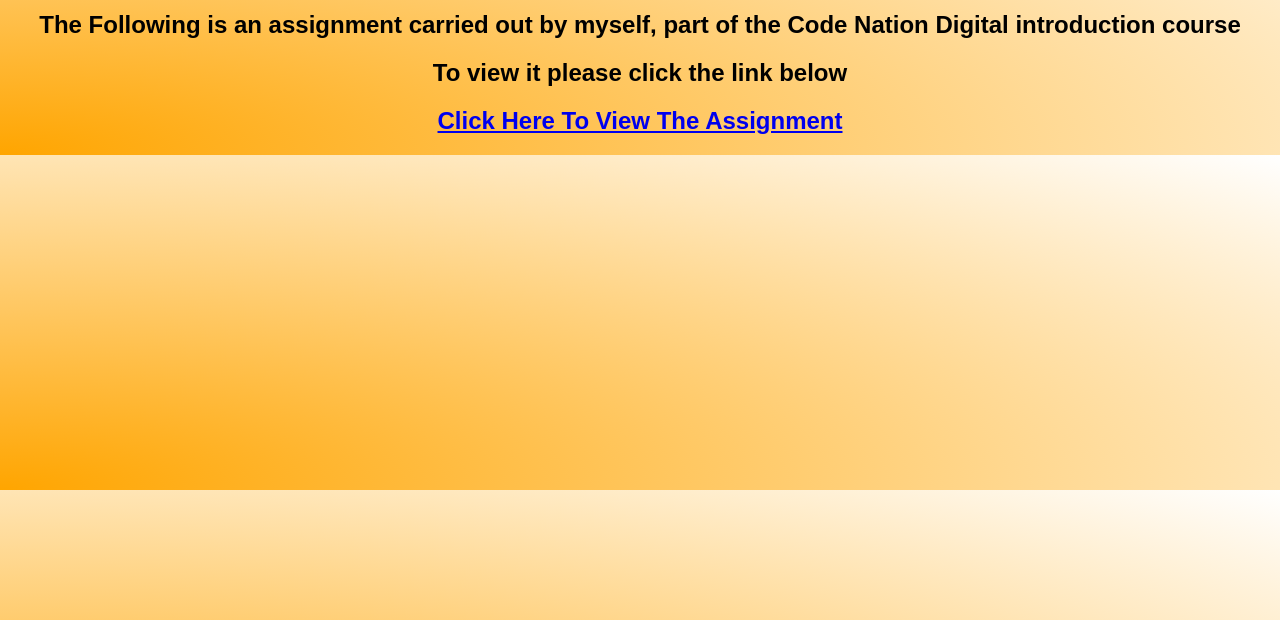
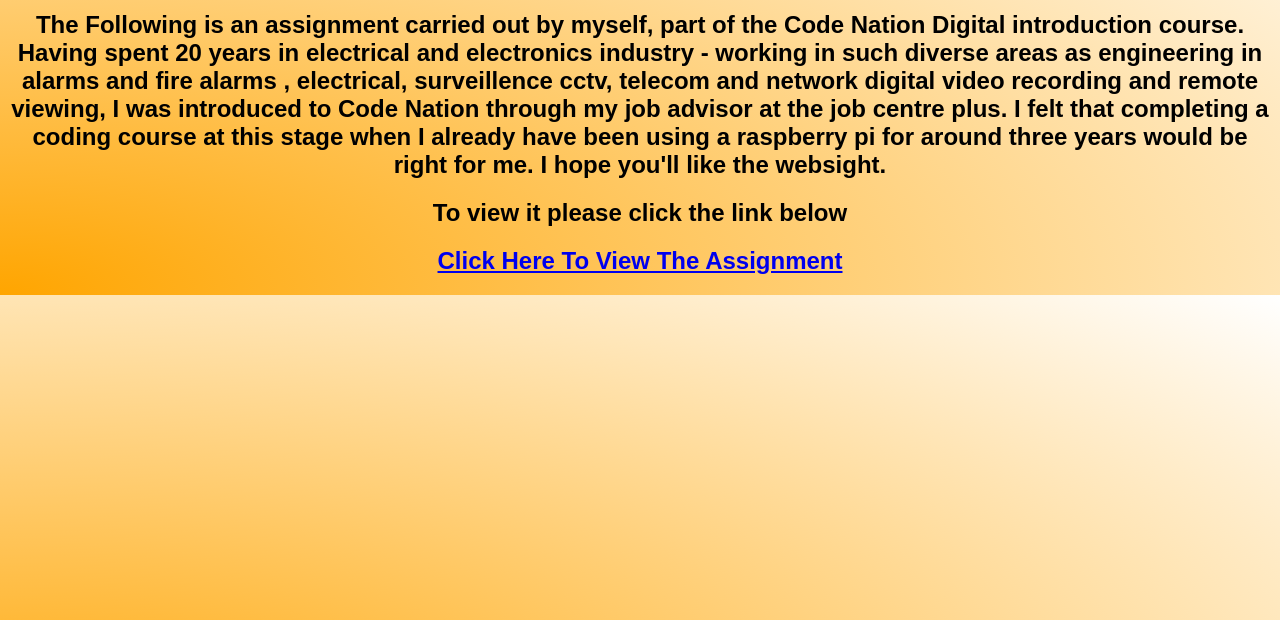
Before and after one commit to mehdimoussakhani57/websiteproject, a plain HTML site: page index.html in a window 1280 px wide. Shown: the part 180-800 px from the top of the page. Drawn offline with Linux system fonts and the light colour scheme.

Commit message:
second time forwarding

```diff
--- a/index.html
+++ b/index.html
@@ -13,7 +13,12 @@
 <body class="zero" class="one">
     <h1> Mehdi Moussakhani</h1>
 <h1> Assignment Home Page</h1>
-<p><h2> <strong>The Following</strong> is an assignment carried out by myself, part of the Code Nation Digital introduction course </h2></p>
+<p><h2> <strong>The Following</strong> is an assignment carried out by myself, part of the Code Nation Digital introduction course.
+    Having spent 20 years in electrical and electronics industry - working in such diverse areas as engineering in alarms and fire alarms
+    , electrical, surveillence cctv, telecom and network digital video recording and remote viewing, I was introduced to Code Nation through
+    my job advisor at the job centre plus. I felt that completing a coding course at this stage when I already have been using a raspberry pi for around three years
+    would be right for me. I hope you'll like the websight.</h2></p>
+
 <p><h2> To view it please click the link below</h2></p>
 <a href="flexExer.html"><h2> Click Here To View The Assignment</h2></a>
 </body>
```
Also changed, not shown: flexExer.html (+14 -2 lines).
